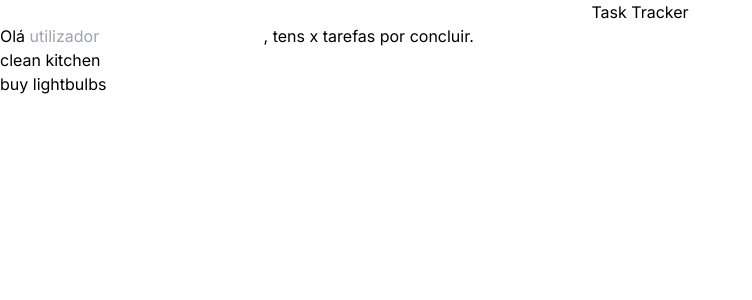
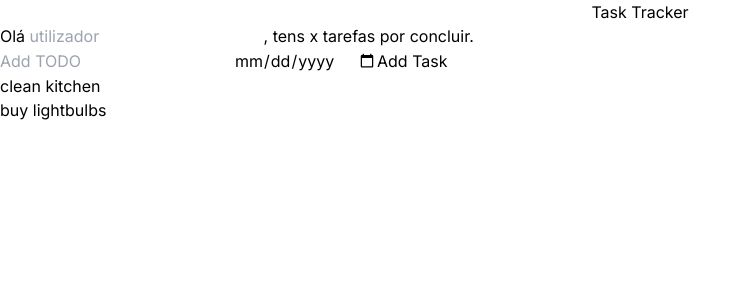
Before and after one commit to miguelmateusmf/exercicioWebHS, a Next.js app: page / in a window 1280 px wide. Shown: the top 300 px of the page, without its empty margins (0-752 px from the left). Built offline with nearby package versions, Linux system fonts and the light colour scheme.

Commit message:
created ToDoList component, basic task input form

```diff
--- /dev/null
+++ b/src/app/components/ToDoList.tsx
@@ -0,0 +1,31 @@
+"use client";
+import React from "react";
+
+export default function Home() {
+  const [taskList, setTaskList] = React.useState([
+    { name: "clean kitchen", date: "" },
+    { name: "buy lightbulbs", date: "" },
+  ]);
+  const [tempTask, setTempTask] = React.useState("");
+
+  return (
+    <div>
+      <input
+        type="text"
+        value={tempTask}
+        placeholder="Add TODO"
+        onChange={(e) => setTempTask(e.target.value)}
+      ></input>
+      <input type="date"></input>
+      <button>Add Task</button>
+
+      <ul>
+        {taskList.map((task) => (
+          <li key={task.name}>
+            {task.name} {task.date}
+          </li>
+        ))}
+      </ul>
+    </div>
+  );
+}
--- a/src/app/page.tsx
+++ b/src/app/page.tsx
@@ -1,12 +1,9 @@
 "use client";
 import React from "react";
+import ToDoList from "./components/ToDoList";
 
 export default function Home() {
   const [nome, setNome] = React.useState("utilizador");
-  const [taskList, setTaskList] = React.useState([
-    { id: "1", name: "clean kitchen" },
-    { id: "2", name: "buy lightbulbs" },
-  ]);
 
   return (
     <main>
@@ -19,11 +16,7 @@ export default function Home() {
         ></input>
         , tens x tarefas por concluir.
       </h2>
-      <ul>
-        {taskList.map((task) => (
-          <li key={task.id}>{task.name}</li>
-        ))}
-      </ul>
+      <ToDoList />
     </main>
   );
 }
```
